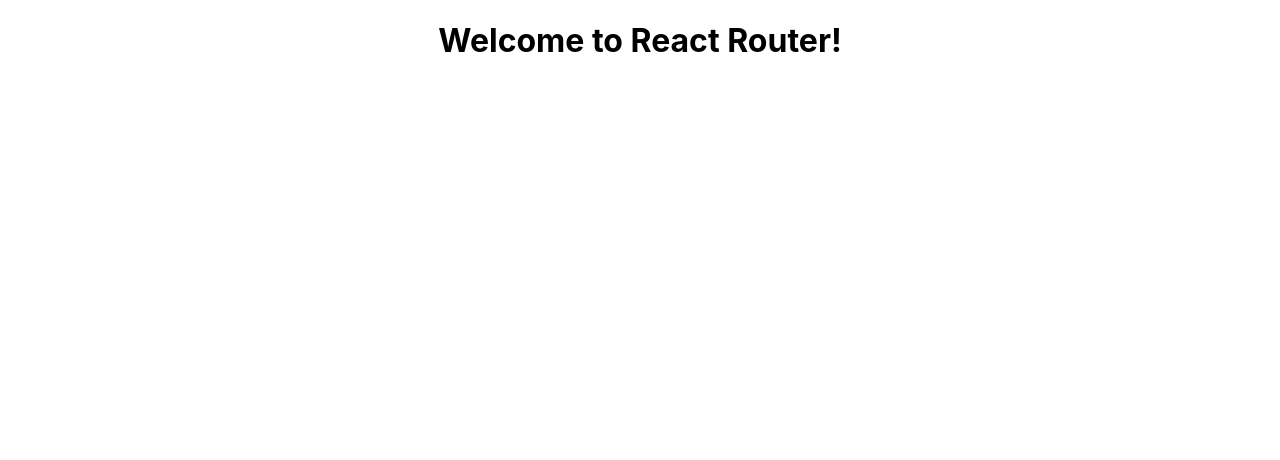
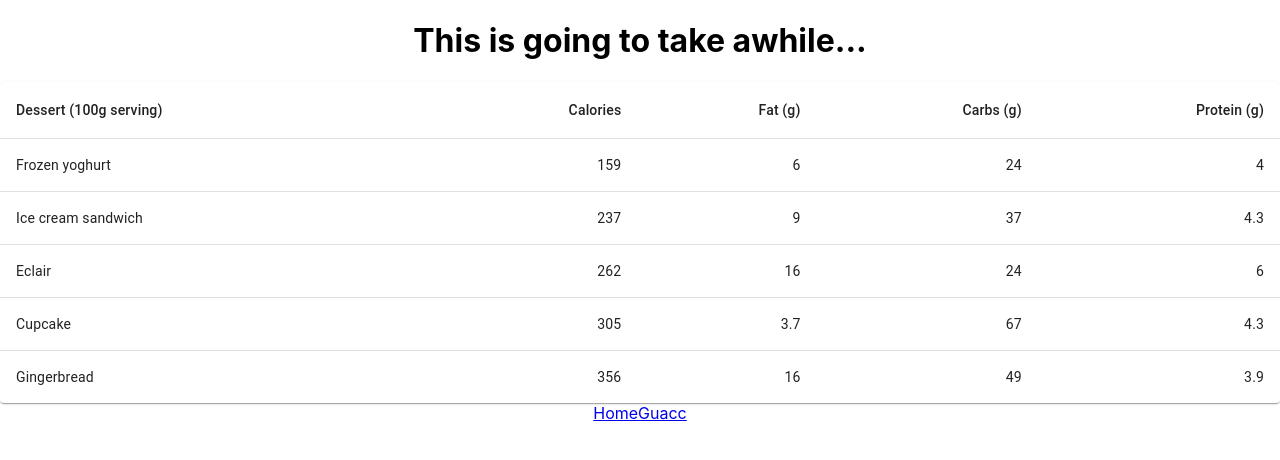
Before and after one commit to ConanCodes/symmetrical-guacamole, a React (Create React App) app: page /basictable in a window 1280 px wide. Shown: the top 460 px of the page. Built offline with nearby package versions, Linux system fonts and the light colour scheme.

Commit message:
New stuff

```diff
--- /dev/null
+++ b/src/Components/Alert.jsx
@@ -0,0 +1,19 @@
+import { Link } from 'react-router-dom';
+
+function App() {
+    return (
+        <>
+        <div>
+            <h2>Hello, why can't I remove the line above this from certain pages?</h2>
+            <h3> is there such thing as an h3?</h3>
+            <h4>I wonder if there is an h4 too?</h4>
+            <h5>ahh okay so the text just keeps on getting smaller</h5>
+            <h6>Let's see if I can link this back to home and guacc</h6>
+        </div>
+        <Link to="/">Home</Link>
+        <Link to="/guacc">Guacc</Link>
+        </>
+    );
+}
+
+export default App;
--- a/src/Components/App.tsx
+++ b/src/Components/App.tsx
@@ -1,7 +1,7 @@
 import React, { PureComponent } from 'react';
+import { Link } from 'react-router-dom';
 import logo from '../Assets/logo.svg';
 import './App.css';
-
 
 
 export default class App extends PureComponent {
@@ -14,14 +14,8 @@
           <p>
             Edit <code>src/App.tsx</code> and save to reload.
           </p>
-          <a
-            className="App-link"
-            href="https://reactjs.org"
-            target="_blank"
-            rel="noopener noreferrer"
-          >
-            Learn React
-          </a>
+          <Link to='/basictable'>Goto Basic Table</Link>
+          <Link to='/guacc'>Guacc</Link>
         </header>
       </div>
     )
--- /dev/null
+++ b/src/Components/BasicTable.jsx
@@ -0,0 +1,78 @@
+import { PureComponent } from 'react';
+import Table from '@mui/material/Table';
+import TableBody from '@mui/material/TableBody';
+import TableCell from '@mui/material/TableCell';
+import TableContainer from '@mui/material/TableContainer';
+import TableHead from '@mui/material/TableHead';
+import TableRow from '@mui/material/TableRow';
+import Paper from '@mui/material/Paper';
+import { Link } from 'react-router-dom';
+
+
+export default class BasicTable extends PureComponent {
+
+
+    constructor(props) {
+        super(props)
+
+        this.create = this.createData.bind(this);
+    }
+
+
+createData(name, calories, fat, carbs, protein,) {
+  return { name, calories, fat, carbs, protein };
+}
+
+
+
+
+render(){
+
+  const rows = [
+    this.createData('Frozen yoghurt', 159, 6.0, 24, 4.0),
+    this.createData('Ice cream sandwich', 237, 9.0, 37, 4.3),
+    this.createData('Eclair', 262, 16.0, 24, 6.0),
+    this.createData('Cupcake', 305, 3.7, 67, 4.3),
+    this.createData('Gingerbread', 356, 16.0, 49, 3.9),
+];
+
+return (
+  <>
+        <TableContainer component={Paper}>
+      <Table sx={{ minWidth: 650 }} aria-label="simple table">
+        <TableHead>
+          <TableRow>
+            <TableCell>Dessert (100g serving)</TableCell>
+            <TableCell align="right">Calories</TableCell>
+            <TableCell align="right">Fat&nbsp;(g)</TableCell>
+            <TableCell align="right">Carbs&nbsp;(g)</TableCell>
+            <TableCell align="right">Protein&nbsp;(g)</TableCell>
+          </TableRow>
+        </TableHead>
+        <TableBody>
+          {rows.map((row) => (
+            <TableRow
+              key={row.name}
+              sx={{ '&:last-child td, &:last-child th': { border: 0 } }}
+            >
+              <TableCell component="th" scope="row">
+                {row.name}
+              </TableCell>
+              <TableCell align="right">{row.calories}</TableCell>
+              <TableCell align="right">{row.fat}</TableCell>
+              <TableCell align="right">{row.carbs}</TableCell>
+              <TableCell align="right">{row.protein}</TableCell>
+            </TableRow>
+          ))}
+        </TableBody>
+      </Table>
+    </TableContainer>
+    <Link to="/">Home</Link>
+    <Link to="/guacc">Guacc</Link>
+
+
+       </>
+
+       );
+    }
+}
--- /dev/null
+++ b/src/Components/Guacc.jsx
@@ -0,0 +1,78 @@
+import { PureComponent } from 'react';
+import Table from '@mui/material/Table';
+import TableBody from '@mui/material/TableBody';
+import TableCell from '@mui/material/TableCell';
+import TableContainer from '@mui/material/TableContainer';
+import TableHead from '@mui/material/TableHead';
+import TableRow from '@mui/material/TableRow';
+import Paper from '@mui/material/Paper';
+import { Link } from 'react-router-dom';
+
+export default class Guac extends PureComponent {
+
+
+    constructor(props) {
+        super(props)
+
+
+    }
+
+
+createData(one, two, three, four, five,) {
+  return { one, two, three, four, five, };
+}
+
+
+
+
+render(){
+
+  const rows = [
+    this.createData('Frozen yoghurt', 159, 6.0, 24, 4.0),
+    this.createData('Ice cream sandwich', 237, 9.0, 37, 4.3),
+    this.createData('Eclair', 262, 16.0, 24, 6.0),
+    this.createData('Cupcake', 305, 3.7, 67, 4.3),
+    this.createData('Gingerbread', 356, 16.0, 49, 3.9),
+];
+
+return (
+  <>
+        <TableContainer component={Paper}>
+      <Table sx={{ minWidth: 650 }} aria-label="simple table">
+        <TableHead>
+          <TableRow>
+            <TableCell>Numbers</TableCell>
+            <TableCell align="right">one</TableCell>
+            <TableCell align="right">two&nbsp;</TableCell>
+            <TableCell align="right">three&nbsp;</TableCell>
+            <TableCell align="right">four&nbsp;</TableCell>
+          </TableRow>
+        </TableHead>
+        <TableBody>
+          {rows.map((row) => (
+            <TableRow
+              key={row.name}
+              sx={{ '&:last-child td, &:last-child th': { border: 0 } }}
+            >
+              <TableCell component="th" scope="row">
+                {row.name}
+              </TableCell>
+              <TableCell align="right">{row.calories}</TableCell>
+              <TableCell align="right">{row.fat}</TableCell>
+              <TableCell align="right">{row.carbs}</TableCell>
+              <TableCell align="right">{row.protein}</TableCell>
+            </TableRow>
+          ))}
+        </TableBody>
+      </Table>
+    </TableContainer>
+    <Link to="/">Home</Link>
+    <Link to="/basictable">Basic Table</Link>
+    <Link to="/alert">Alert</Link>
+
+
+       </>
+
+       );
+    }
+}
--- a/src/Routing/Routing.tsx
+++ b/src/Routing/Routing.tsx
@@ -1,14 +1,21 @@
 import React, { PureComponent } from "react";
 import { Routes, Route, Link } from "react-router-dom";
 import App from '../Components/App';
+import BasicTable from "../Components/BasicTable";
+import Guacc from "../Components/Guacc";
+import Alert from "../Components/Alert";
 
 export default class Routing extends PureComponent {
 
     render() {
+
         return (
             <div className="App">
-                <h1>Welcome to React Router!</h1>
+                <h1>This is going to take awhile...</h1>
                 <Routes>
+                    <Route path="/basictable" element={<BasicTable />} />
+                    <Route path="/Guacc" element={<Guacc />} />
+                    <Route path="/Alert" element={<Alert />} />
                     <Route path="/" element={<App />} />
                 </Routes>
             </div>
--- a/tsconfig.json
+++ b/tsconfig.json
@@ -22,5 +22,5 @@
   },
   "include": [
     "src"
-  ]
+, "../../Expenses App/src/UI/Card.js", "../../Expenses App/src/NewExpense", "../../Expenses App/src/Expenses"  ]
 }
```
